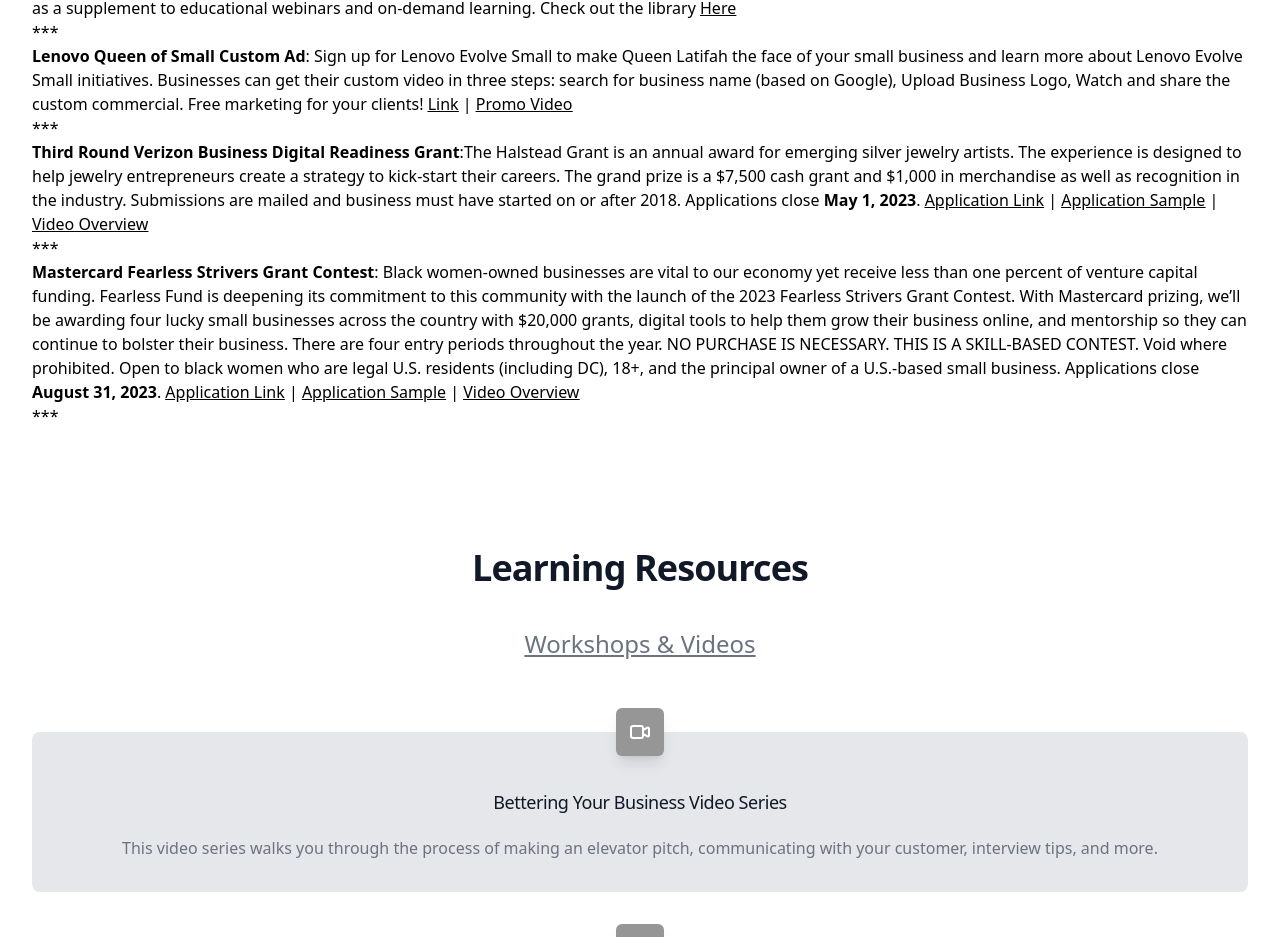
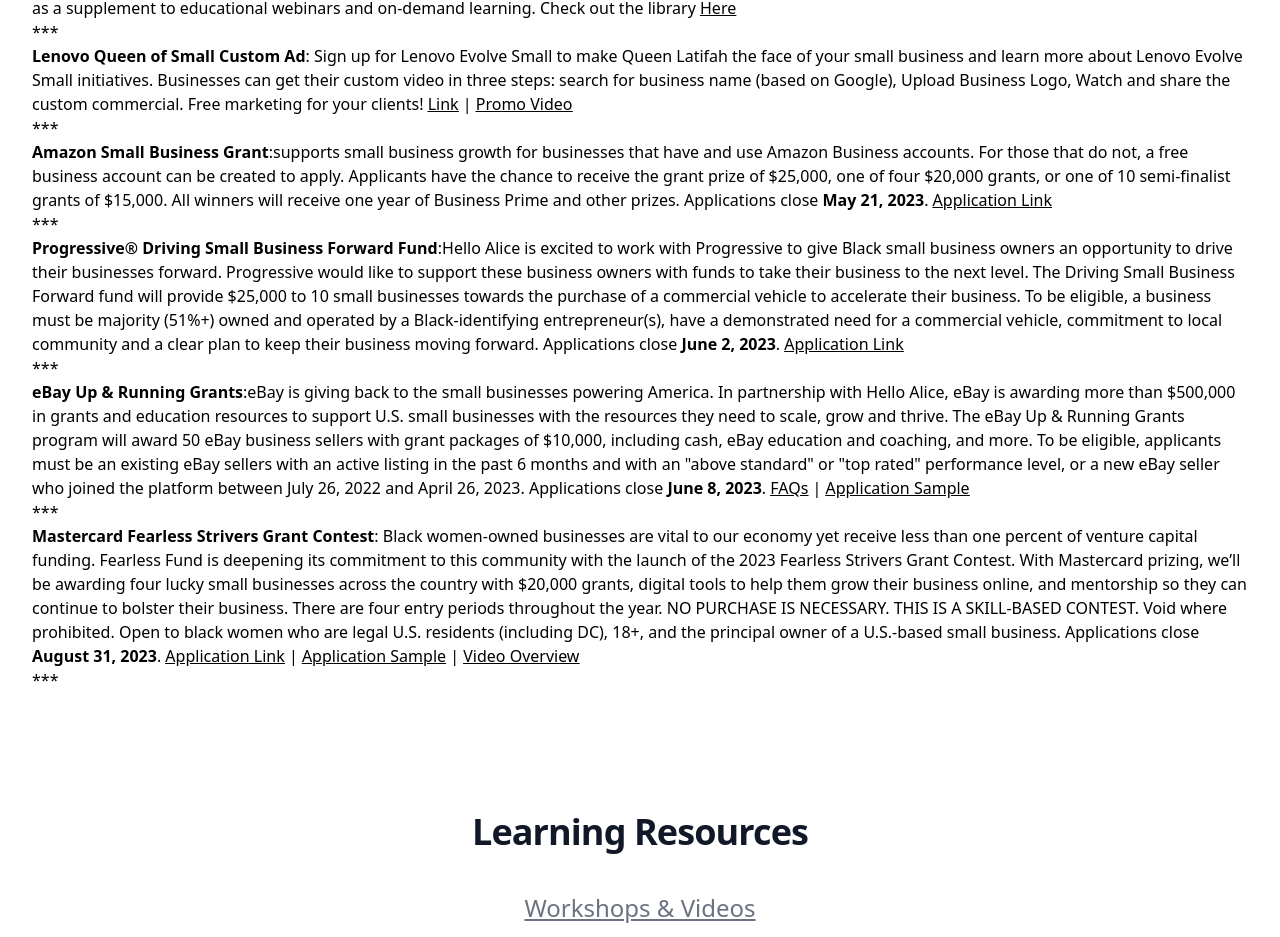
Before and after one commit to ericagirges/cnpp-website, a Next.js app in the folder app/: page /components/ResourcesContent in a window 1280 px wide. Shown: the part 1436-2373 px from the top of the page. Built offline with nearby package versions, Linux system fonts and the light colour scheme.

Commit message:
Update ResourcesContent.js

```diff
--- a/app/pages/components/ResourcesContent.js
+++ b/app/pages/components/ResourcesContent.js
@@ -51,7 +51,11 @@ const TextComponent = () => (
 <p>*** </p>
 <p><b>Lenovo Queen of Small Custom Ad</b>: Sign up for Lenovo Evolve Small to make Queen Latifah the face of your small business and learn more about Lenovo Evolve Small initiatives. Businesses can get their custom video in three steps: search for business name (based on Google), Upload Business Logo, Watch and share the custom commercial. Free marketing for your clients! <u><a href="https://www.lenovo.com/us/en/evolvesmall/">Link</a></u> | <u><a href="https:/lenovoevolvesmall.com/">Promo Video</a></u></p>
 <p>*** </p>
-<p><b>Third Round Verizon Business Digital Readiness Grant</b>:The Halstead Grant is an annual award for emerging silver jewelry artists. The experience is designed to help jewelry entrepreneurs create a strategy to kick-start their careers. The grand prize is a $7,500 cash grant and $1,000 in merchandise as well as recognition in the industry. Submissions are mailed and business must have started on or after 2018. Applications close <b>May 1, 2023</b>. <u><a href="https://grant.halsteadbead.com/application"> Application Link</a></u> | <u><a href="https://rescue.box.com/s/u779sfwb4vfmmyftmnfxmdlgzqmugjsr">Application Sample</a></u> | <u><a href="https://youtu.be/1pa2GOa4RPA">Video Overview</a></u></p>
+<p><b>Amazon Small Business Grant</b>:supports small business growth for businesses that have and use Amazon Business accounts. For those that do not, a free business account can be created to apply. Applicants have the chance to receive the grant prize of $25,000, one of four $20,000 grants, or one of 10 semi-finalist grants of $15,000. All winners will receive one year of Business Prime and other prizes. Applications close <b>May 21, 2023</b>. <u><a href="https://www.amazon.com/b?node=88212561011&ref_=b2b_sow_events_sbm23_gnt_vanity/"> Application Link</a></u></p>
+<p>*** </p>
+<p><b>Progressive® Driving Small Business Forward Fund</b>:Hello Alice is excited to work with Progressive to give Black small business owners an opportunity to drive their businesses forward. Progressive would like to support these business owners with funds to take their business to the next level. The Driving Small Business Forward fund will provide $25,000 to 10 small businesses towards the purchase of a commercial vehicle to accelerate their business. To be eligible, a business must be majority (51%+) owned and operated by a Black-identifying entrepreneur(s), have a demonstrated need for a commercial vehicle, commitment to local community and a clear plan to keep their business moving forward. Applications close <b>June 2, 2023</b>. <u><a href="https://helloalice.com/grants/ebay/"> Application Link</a></u></p>
+<p>*** </p>
+<p><b>eBay Up & Running Grants</b>:eBay is giving back to the small businesses powering America. In partnership with Hello Alice, eBay is awarding more than $500,000 in grants and education resources to support U.S. small businesses with the resources they need to scale, grow and thrive. The eBay Up & Running Grants program will award 50 eBay business sellers with grant packages of $10,000, including cash, eBay education and coaching, and more. To be eligible, applicants must be an existing eBay sellers with an active listing in the past 6 months and with an "above standard" or "top rated" performance level, or a new eBay seller who joined the platform between July 26, 2022 and April 26, 2023. Applications close <b>June 8, 2023</b>. <u><a href="https://www.notion.so/helloalice/Driving-Small-Business-Forward-with-Progressive-Commercial-Insurance-FAQs-228f409288d343e0839f57402c86d24b">FAQs</a></u> | <u><a href="https://rescue.box.com/s/gtr7nzzakpesdyjc1gukiiqd23n826nf">Application Sample</a></u></p>
 <p>*** </p>
 <p><b>Mastercard Fearless Strivers Grant Contest</b>: Black women-owned businesses are vital to our economy yet receive less than one percent of venture capital funding. Fearless Fund is deepening its commitment to this community with the launch of the 2023 Fearless Strivers Grant Contest. With Mastercard prizing, we’ll be awarding four lucky small businesses across the country with $20,000 grants, digital tools to help them grow their business online, and mentorship so they can continue to bolster their business. There are four entry periods throughout the year. NO PURCHASE IS NECESSARY. THIS IS A SKILL-BASED CONTEST. Void where prohibited. Open to black women who are legal U.S. residents (including DC), 18+, and the principal owner of a U.S.-based small business. Applications close <b>August 31, 2023</b>. <u><a href="https://fearlessfund.smapply.io/prog/2023_fearless_strivers_grant_contest/"> Application Link</a></u> | <u><a href="https://rescue.box.com/s/6q2co9zjjr358bpkta739xr6ccqeomw8">Application Sample</a></u> | <u><a href="https://youtu.be/1pa2GOa4RPA">Video Overview</a></u></p>
 <p>*** </p>
```
